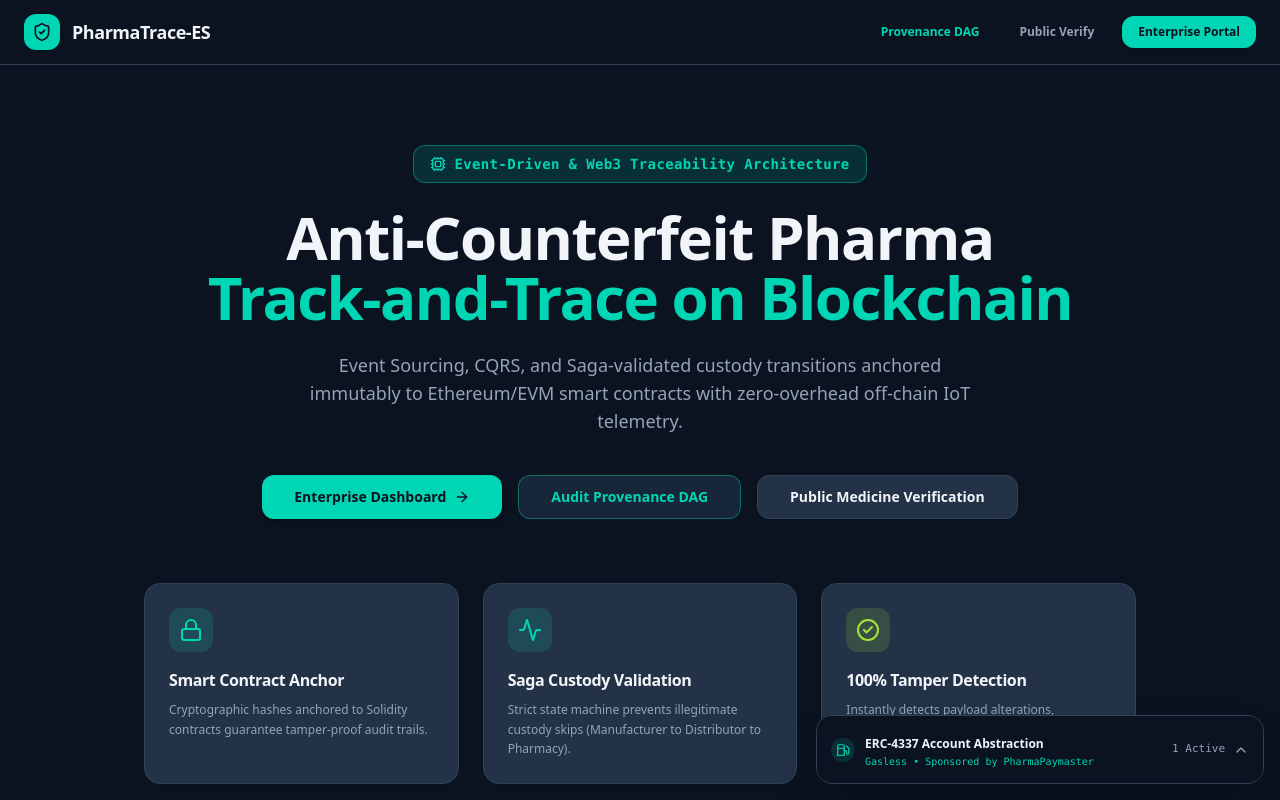
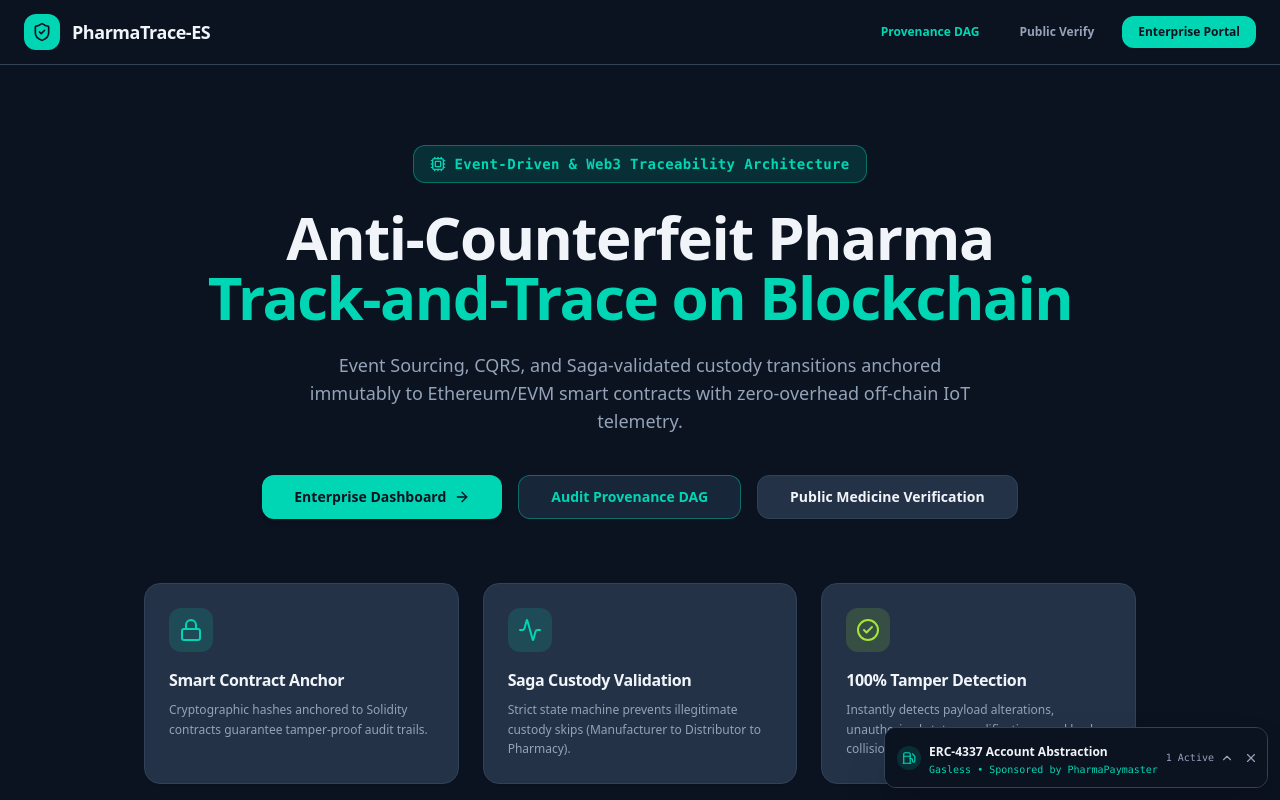
Before and after one commit to MirEashanZaman/pharma-trace-frontend, a Next.js app: page / in a window 1280 px wide. Shown: the top 800 px of the page. Built offline with nearby package versions, Linux system fonts and the light colour scheme.

Commit message:
Enhance ERC-4337 drawer with minimize toggle and non-blocking layout

```diff
--- a/components/userop-status-drawer.tsx
+++ b/components/userop-status-drawer.tsx
@@ -28,6 +28,7 @@ export interface UserOpStatus {
 
 export function UserOpStatusDrawer() {
   const [isOpen, setIsOpen] = useState<boolean>(false);
+  const [isDismissed, setIsDismissed] = useState<boolean>(false);
   const [activeOps, setActiveOps] = useState<UserOpStatus[]>([
     {
       userOpHash: '0xc1eb8539b388b6b2f3c57f96095d9441d590d6d058cf3f8dc9e8947d3986b456',
@@ -78,32 +79,57 @@ export function UserOpStatusDrawer() {
     }
   };
 
+  if (isDismissed) {
+    return (
+      <div className="fixed bottom-3 right-3 z-40">
+        <button
+          onClick={() => setIsDismissed(false)}
+          className="h-8 w-8 rounded-full bg-[#172638] border border-[#00D6B4]/40 text-[#00D6B4] shadow-2xl flex items-center justify-center hover:bg-[#243247] hover:border-[#00D6B4] transition"
+          title="Restore ERC-4337 Status Drawer"
+        >
+          <Fuel className="h-3.5 w-3.5" />
+        </button>
+      </div>
+    );
+  }
+
   return (
-    <div className="fixed bottom-4 right-4 z-40 max-w-sm sm:max-w-md w-full">
-      <div className="bg-[#172638] border border-[#304257] rounded-2xl shadow-2xl overflow-hidden transition-all duration-300">
+    <div className={`fixed bottom-3 right-3 z-40 transition-all duration-300 ${isOpen ? 'max-w-md w-full' : 'max-w-xs sm:max-w-sm w-auto'}`}>
+      <div className="bg-[#172638] border border-[#304257] rounded-xl shadow-2xl overflow-hidden transition-all duration-300">
         <div
           onClick={() => setIsOpen(!isOpen)}
-          className="p-3.5 bg-[#0B1220] flex items-center justify-between cursor-pointer hover:bg-[#0B1220]/80 transition select-none"
+          className="p-2.5 px-3 bg-[#0B1220] flex items-center justify-between cursor-pointer hover:bg-[#0B1220]/80 transition select-none"
         >
-          <div className="flex items-center gap-2.5">
-            <div className="h-6 w-6 rounded-lg bg-[#00D6B4]/15 text-[#00D6B4] flex items-center justify-center">
+          <div className="flex items-center gap-2">
+            <div className="h-6 w-6 rounded-lg bg-[#00D6B4]/15 text-[#00D6B4] flex items-center justify-center shrink-0">
               <Fuel className="h-3.5 w-3.5" />
             </div>
             <div>
-              <span className="text-xs font-bold text-[#F1F5F9]">ERC-4337 Account Abstraction</span>
-              <span className="text-[10px] text-[#00D6B4] block font-mono">
+              <span className="text-xs font-bold text-[#F1F5F9] whitespace-nowrap">ERC-4337 Account Abstraction</span>
+              <span className="text-[10px] text-[#00D6B4] block font-mono whitespace-nowrap">
                 Gasless &bull; Sponsored by PharmaPaymaster
               </span>
             </div>
           </div>
 
-          <div className="flex items-center gap-2">
-            <span className="text-[11px] font-mono text-[#94A3B8]">{activeOps.length} Active</span>
+          <div className="flex items-center gap-1.5 ml-2 shrink-0">
+            <span className="text-[10px] font-mono text-[#94A3B8] whitespace-nowrap">{activeOps.length} Active</span>
             {isOpen ? (
-              <ChevronDown className="h-4 w-4 text-[#94A3B8]" />
+              <ChevronDown className="h-3.5 w-3.5 text-[#94A3B8]" />
             ) : (
-              <ChevronUp className="h-4 w-4 text-[#94A3B8]" />
+              <ChevronUp className="h-3.5 w-3.5 text-[#94A3B8]" />
             )}
+            <button
+              type="button"
+              onClick={(e) => {
+                e.stopPropagation();
+                setIsDismissed(true);
+              }}
+              className="p-1 hover:bg-[#243247] rounded-md text-[#94A3B8] hover:text-[#F1F5F9] transition"
+              title="Minimize widget"
+            >
+              <X className="h-3.5 w-3.5" />
+            </button>
           </div>
         </div>
 
```
